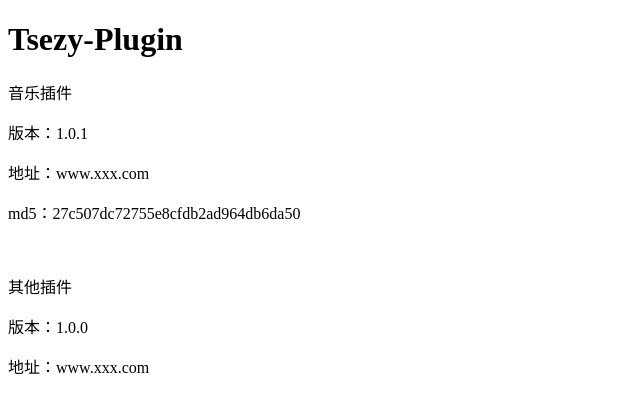
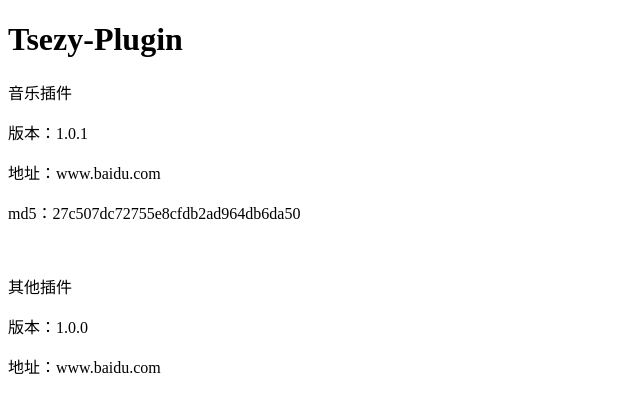
Before and after one commit to Tsezy/tsezy-plugin, a plain HTML site: page index.html in a window 1280 px wide. Shown: the full height of the page, 0-640 px from the left. Drawn offline with Linux system fonts and the light colour scheme.

Commit message:
Update index.html

```diff
--- a/index.html
+++ b/index.html
@@ -8,11 +8,11 @@
     <h1>Tsezy-Plugin</h1>
     <p>音乐插件</p>
     <p>版本：1.0.1</p>
-    <p>地址：www.xxx.com</p>
+    <p>地址：www.baidu.com</p>
     <p>md5：27c507dc72755e8cfdb2ad964db6da50</p>
     <br>
     <p>其他插件</p>
     <p>版本：1.0.0</p>
-    <p>地址：www.xxx.com</p>
+    <p>地址：www.baidu.com</p>
 </body>
 </html>
```
